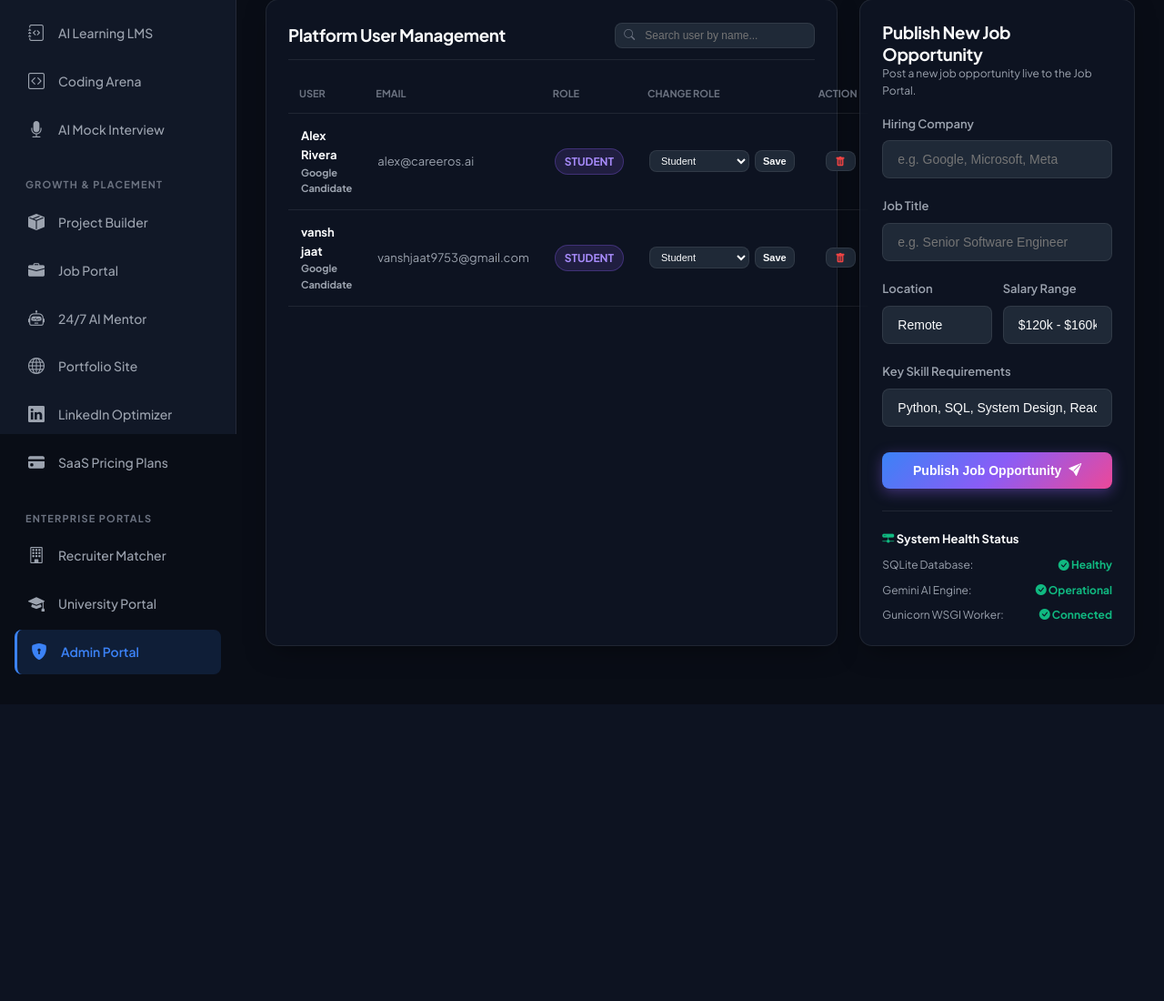
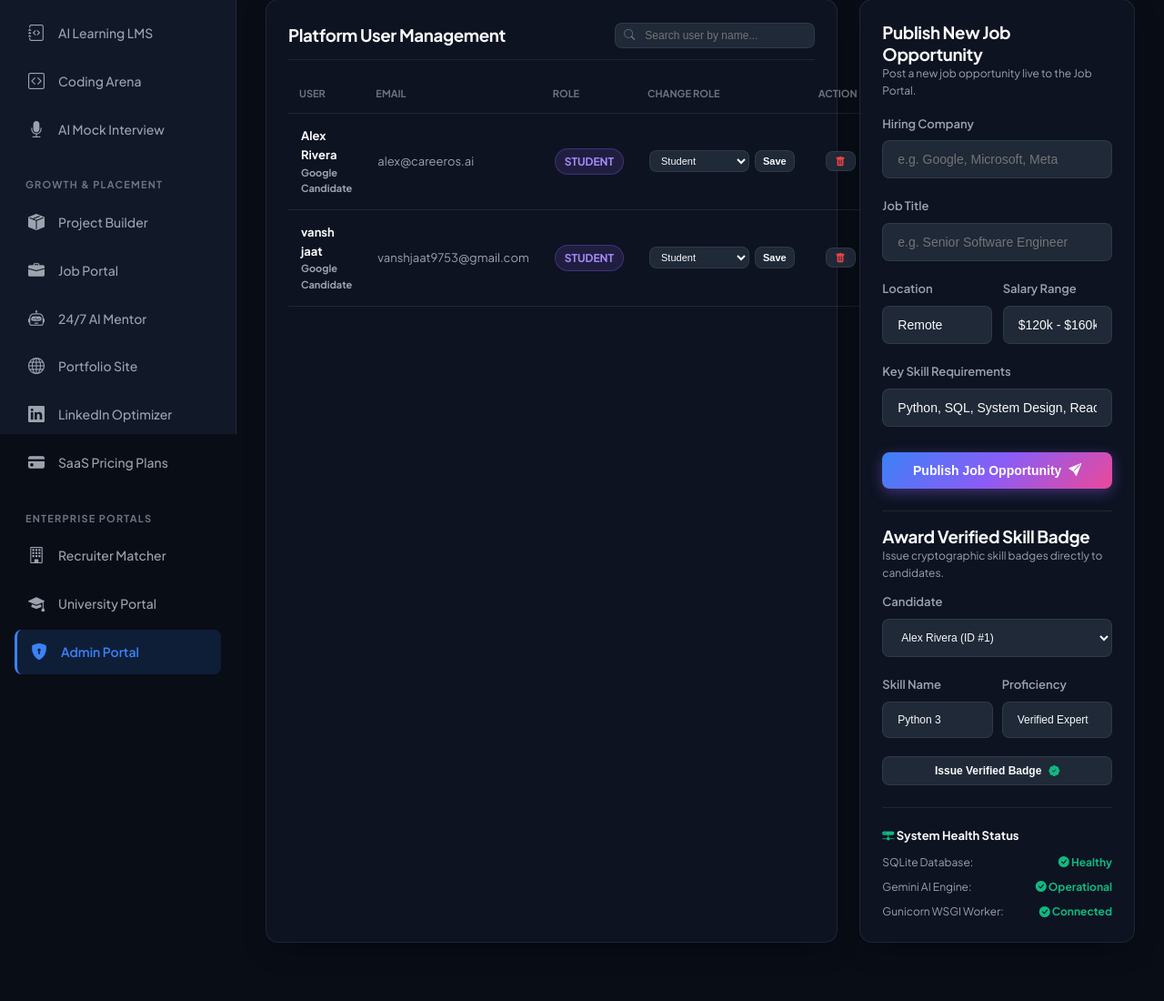
Before and after one commit to vansh9759/ai_career, a Flask app: template templates/admin/dashboard.html in a window 1280 px wide. Shown: the part 323-1423 px from the top of the page at 91% size. Before the commit the page ends 1064 px from the top, so only its background shows below. Run offline with Flask 3, Linux system fonts and the light colour scheme; the template is opened without the code that fills it: values that come from a table or form of the project are taken from there, others are empty.

Commit message:
Upgrade Super Admin Control Panel with candidate skill badge awarding engine and NextGen Growth governance tools

```diff
--- a/templates/admin/dashboard.html
+++ b/templates/admin/dashboard.html
@@ -149,6 +149,37 @@
         </form>
 
         <div style="margin-top:24px; border-top:1px solid var(--glass-border); padding-top:16px;">
+            <h3>Award Verified Skill Badge</h3>
+            <p style="font-size:12px; color:var(--text-muted); margin-bottom:12px;">Issue cryptographic skill badges directly to candidates.</p>
+
+            <form action="{{ url_for('admin.award_badge') }}" method="POST">
+                <div class="form-group">
+                    <label class="form-label">Candidate</label>
+                    <select name="user_id" class="form-control" style="font-size:12px;">
+                        {% for u in users %}
+                        <option value="{{ u.id }}">{{ u.name }} (ID #{{ u.id }})</option>
+                        {% endfor %}
+                    </select>
+                </div>
+
+                <div style="display:grid; grid-template-columns: 1fr 1fr; gap:10px;">
+                    <div class="form-group">
+                        <label class="form-label">Skill Name</label>
+                        <input type="text" name="skill_name" class="form-control" value="Python 3" required style="font-size:12px;">
+                    </div>
+                    <div class="form-group">
+                        <label class="form-label">Proficiency</label>
+                        <input type="text" name="proficiency" class="form-control" value="Verified Expert" required style="font-size:12px;">
+                    </div>
+                </div>
+
+                <button type="submit" class="btn btn-secondary" style="width:100%; font-size:12px; padding:8px;">
+                    Issue Verified Badge <i class="bi bi-patch-check-fill" style="color:var(--brand-secondary);"></i>
+                </button>
+            </form>
+        </div>
+
+        <div style="margin-top:24px; border-top:1px solid var(--glass-border); padding-top:16px;">
             <strong style="font-size:13px; color:var(--text-main);"><i class="bi bi-hdd-network-fill" style="color:var(--brand-secondary);"></i> System Health Status</strong>
             <div style="margin-top:8px; display:flex; flex-direction:column; gap:8px; font-size:12px; color:var(--text-muted);">
                 <div style="display:flex; justify-content:space-between;">
```
Also changed, not shown: blueprints/admin.py (+19 -0 lines).
